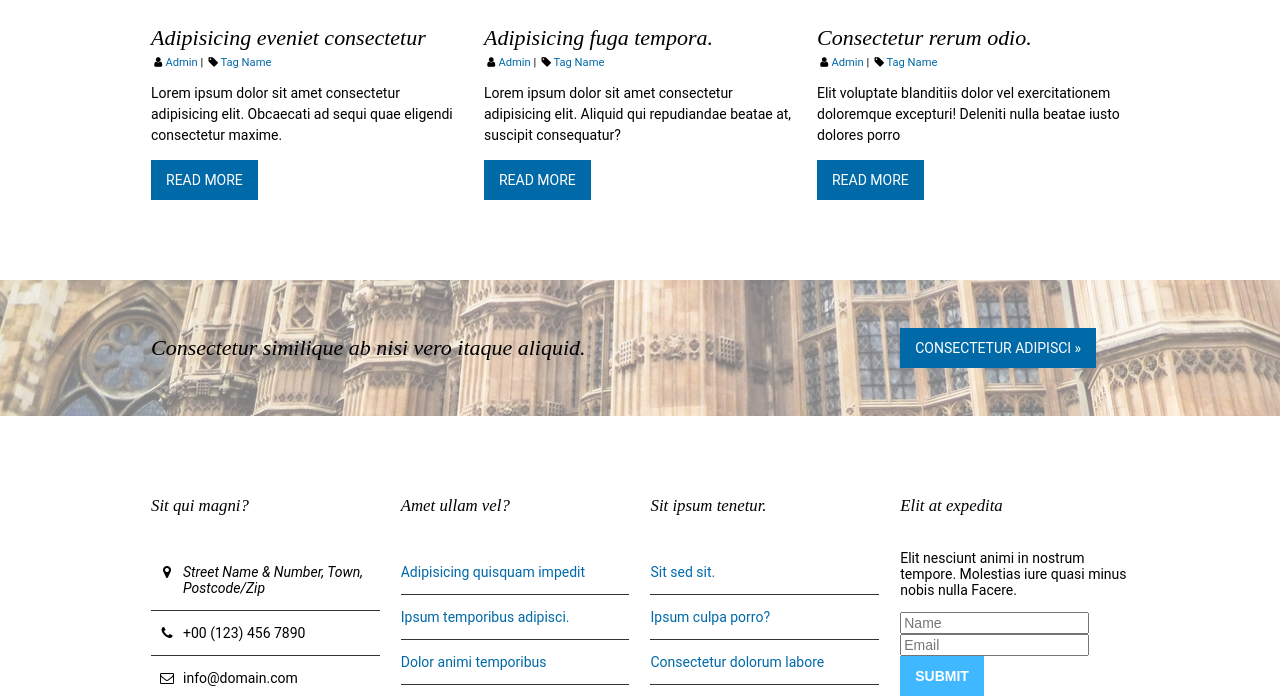
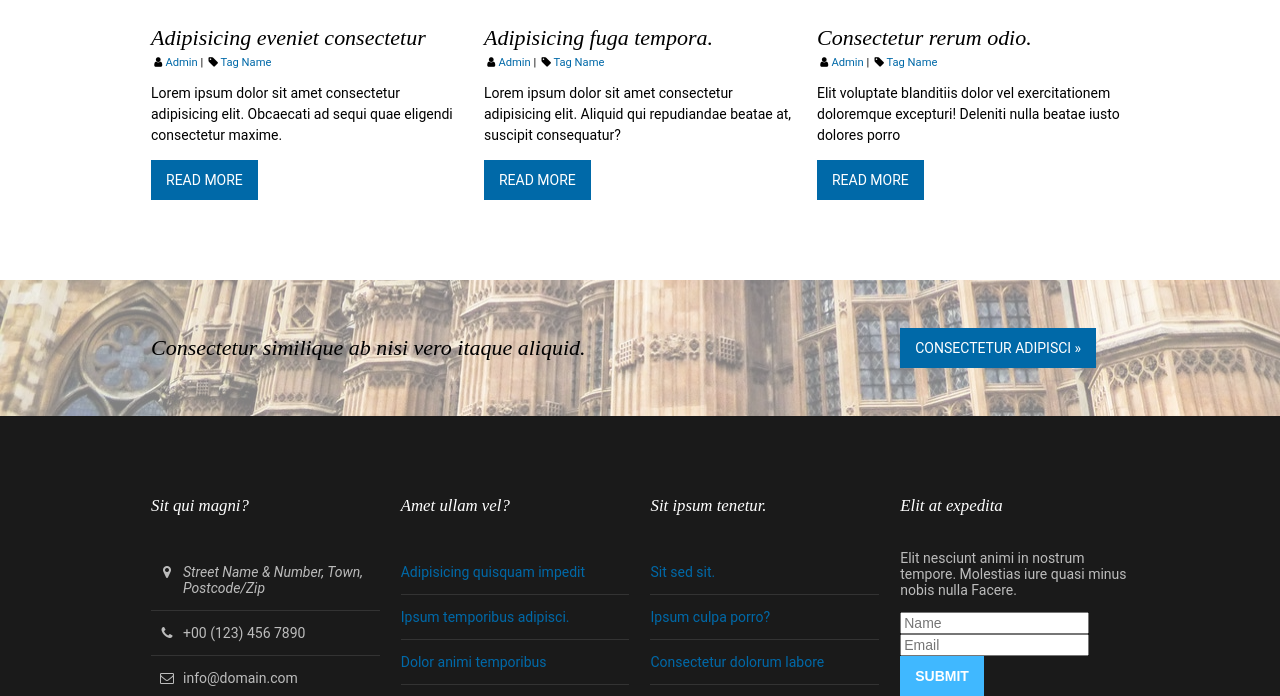
Before and after one commit to kevcomedia/wetwest-clone, a website: page src/index.html in a window 1280 px wide. Shown: the part 2790-3486 px from the top of the page. Drawn offline with Linux system fonts and the light colour scheme.

Commit message:
Set footer colors

```diff
--- a/src/stylesheets/main.css
+++ b/src/stylesheets/main.css
@@ -539,11 +539,22 @@ html {
 }
 
 /**
- * The footer headings have some bottom margin.
+ * 1. The footer has a dark background.
+ * 2. Whitish text color.
+ */
+
+.footer {
+  background-color: #1a1a1a; /* 1 */
+  color: #bcbcbc; /* 2 */
+}
+
+/**
+ * 1. The footer headings have some bottom margin.
  */
 
 .footer__heading {
-  margin-bottom: 2em;
+  color: #fff;
+  margin-bottom: 2em; /* 1 */
 }
 
 /**
```
